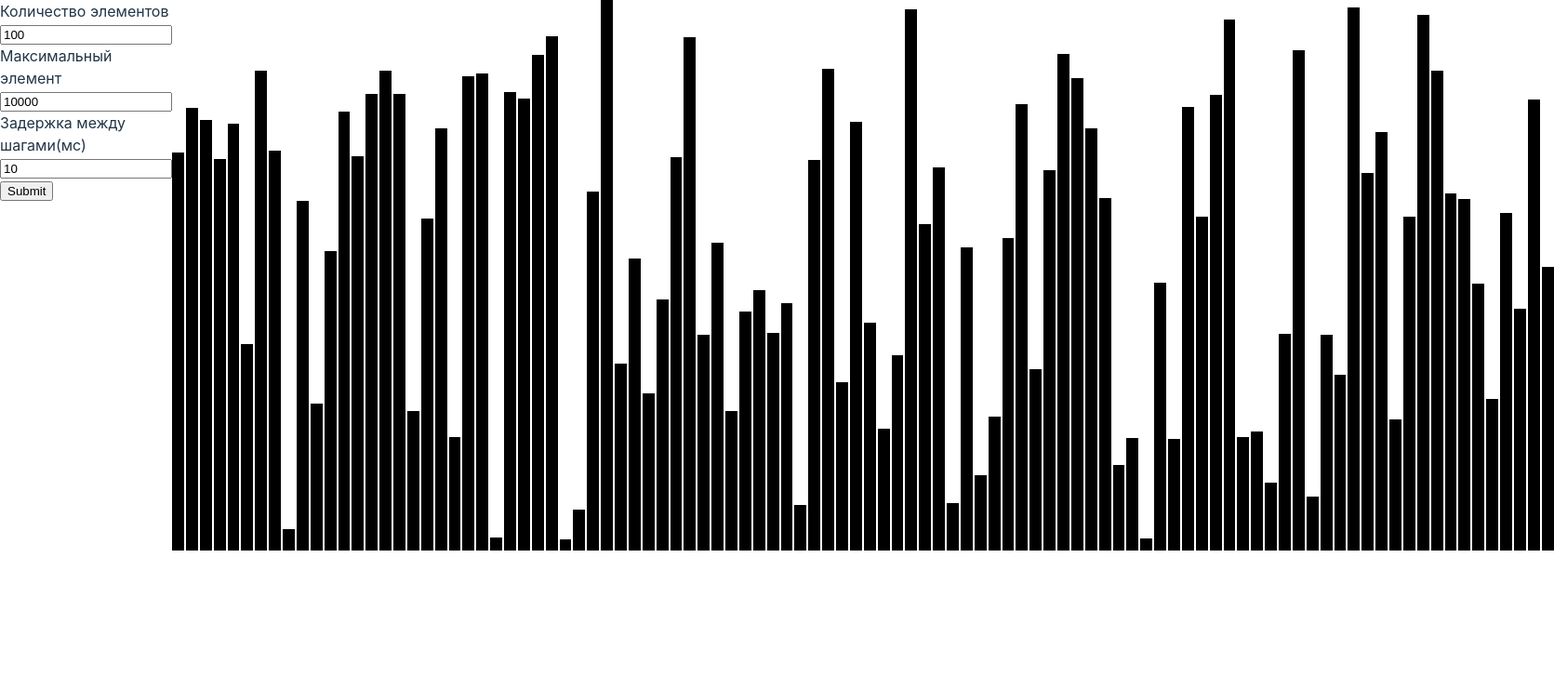
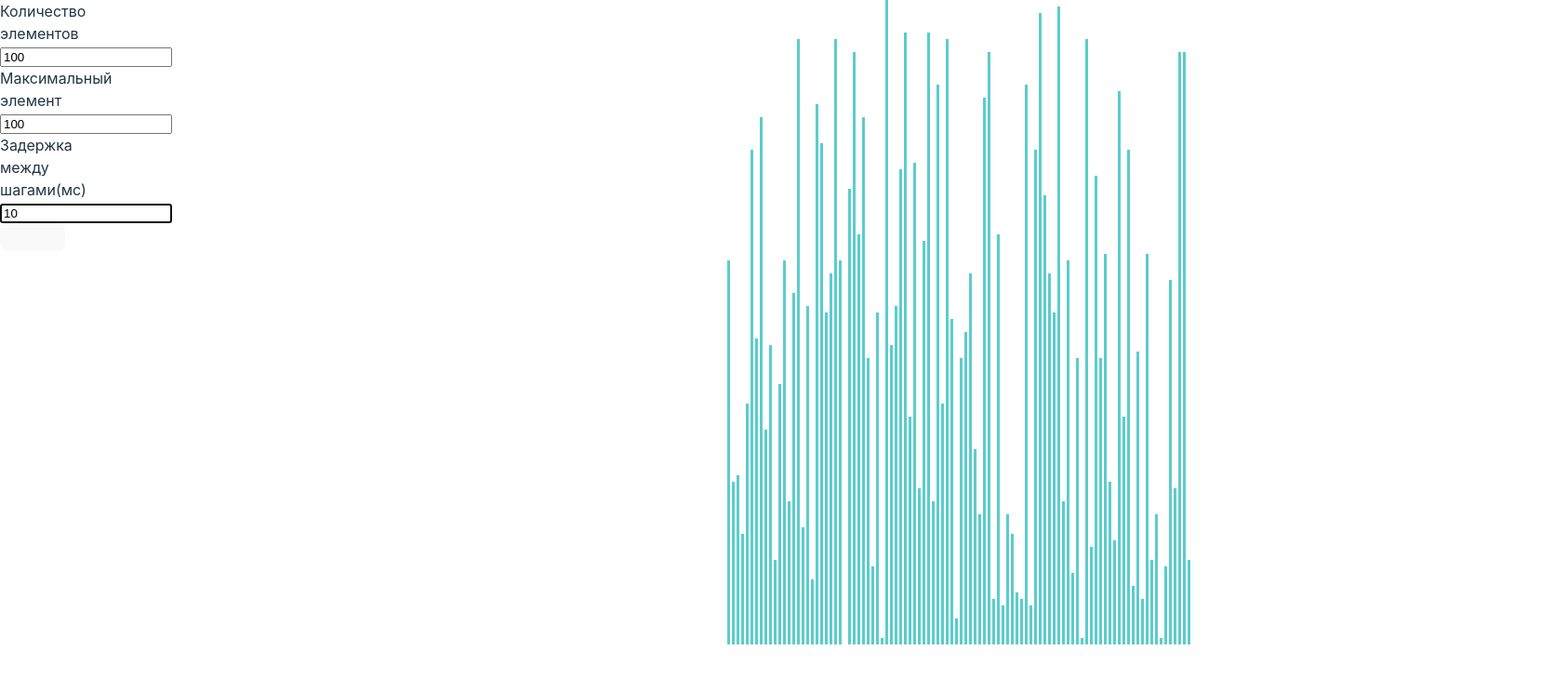
Before and after one commit to konstantinGirfanov/sortsVisual, a React (Vite) app in the folder reactproject1/: page / in a window 1280 px wide. Shown: the top 728 px of the page at 93% size, 1671 px wide, since content can reach past the window. Built offline with nearby package versions, Linux system fonts and the light colour scheme.

Commit message:
че то сделал да

```diff
--- a/reactproject1/package.json
+++ b/reactproject1/package.json
@@ -11,7 +11,8 @@
   },
   "dependencies": {
     "react": "^18.3.1",
-    "react-dom": "^18.3.1"
+    "react-dom": "^18.3.1",
+    "styled-components": "^6.1.13"
   },
   "devDependencies": {
     "@eslint/js": "^9.13.0",
--- a/reactproject1/src/Components/App.css
+++ b/reactproject1/src/Components/App.css
@@ -1,24 +1,9 @@
 body {
-    max-width: 100%;
+    width: 100%;
+    height: 100%;
 }
 
-.root {
-    display: flex;
-    justify-content: space-between;
+#root {
+    width: 100%;
+    height: 100%;
 }
-
-#controlPanel{
-    padding: 0 50px 0 0;
-}
-
-#controlPanel input {
-    margin: 20px;
-}
-
-.elements-сontainer {
-    display: flex;
-    align-items: end;
-    gap: 2px;
-    background-color: white;
-    min-width: 100%;
-}
--- a/reactproject1/src/Components/App.tsx
+++ b/reactproject1/src/Components/App.tsx
@@ -1,47 +1,68 @@
-//import * as React from 'react';
-import { useState } from 'react';
+/* eslint-disable @typescript-eslint/no-explicit-any */
+import { useRef, useState, useEffect } from 'react';
 import './App.css';
 import SortElements from './SortElements';
+import styled from 'styled-components';
+import MyInput from './MyInput';
 
+const Root = styled.div`
+        display: flex;
+        justify-content: space-between;
+        max-width: 100%;
+        height: 100%;
+    `
+const InputsContainer = styled.div`
+        display: block;
+        width: 10%;
+    `
+const SortButton = styled.button`
+        width: 70px;
+        height: 30px;
+    `
 
 function App() {
 
-    const [data] = useState({ count: 100, maxElement: 10000, delayMs: 10 });
+    const countInputElementRef = useRef(null);
+    const maxInputElementRef = useRef(null);
+    const delayInputElementRef = useRef(null);
+
+    const [elementsCount, setElementsCount] = useState('100');
+    const [maxRelativeElementSize, setMaxRelativeElementSize] = useState('100');
+    const [sortDelay, setSortDelay] = useState('10');
+
+    useEffect(() => {
+        countInputElementRef.current.focus();
+    }, [elementsCount]);
+
+    useEffect(() => {
+        maxInputElementRef.current.focus();
+    }, [maxRelativeElementSize]);
+
+    useEffect(() => {
+        delayInputElementRef.current.focus();
+    }, [sortDelay]);
+
+    const onClickHandler = () => {
+
+    }
 
     return (
-        <>
-            <div className="root">
-                <div className='input-container'>
-                    <form>
-                        <label>Количество элементов</label>
-                        <input
-                            type="text"
-                            value={data.count}
-                            id="elementsCount"
-                            onChange={(e) => { data.count = parseInt(e.target.value) }}></input>
-                        <label>Максимальный элемент</label>
-                        <input
-                            type="text"
-                            value={data.maxElement}
-                            id="maxElement"
-                            onChange={(e) => { data.maxElement = parseInt(e.target.value) }}></input>
-                        <label>Задержка между шагами(мс)</label>
-                        <input
-                            type="text"
-                            value={data.delayMs}
-                            id="delayBetweenSteps"
-                            onChange={(e) => { data.delayMs = parseInt(e.target.value) }}></input>
-                        <input type="submit"></input>
-                    </form>
-                </div >
+        <Root>
+            <InputsContainer>
+                <label>Количество элементов</label>
+                <MyInput value={elementsCount} setValue={setElementsCount} inputRef={countInputElementRef} maxCount={512} />
+                <label>Максимальный элемент</label>
+                <MyInput value={maxRelativeElementSize} setValue={setMaxRelativeElementSize} inputRef={maxInputElementRef} maxCount={null} />
+                <label>Задержка между шагами(мс)</label>
+                <MyInput value={sortDelay} setValue={setSortDelay} inputRef={delayInputElementRef} maxCount={null} />
+                <SortButton onClick={onClickHandler} />
+            </InputsContainer>
 
-                <SortElements
-                    count={data.count}
-                    maxElement={data.maxElement}
-                    delayMs={data.delayMs}>
-                </SortElements>
-            </div>
-        </>
+            <SortElements
+                count={parseInt(elementsCount)}
+                maxElement={parseInt(maxRelativeElementSize)}>
+            </SortElements>
+        </Root>
     );
 }
 
--- /dev/null
+++ b/reactproject1/src/Components/MyInput.tsx
@@ -0,0 +1,18 @@
+import styled from "styled-components";
+
+export default function MyInput({value, setValue, inputRef, maxCount}) {
+
+    const handleCount = (e: React.ChangeEvent<HTMLInputElement>) => {
+        let newValue = parseInt(e.target.value.replace(/\D/g, ''));
+        if (maxCount) {
+            newValue = Math.min(maxCount, newValue);
+        }
+        setValue(newValue.toString());
+    };
+
+    const Input = styled.input`
+    `
+    return (
+        <Input value={value} onChange={handleCount} ref={inputRef} />
+  );
+}
--- a/reactproject1/src/Components/SortElement.tsx
+++ b/reactproject1/src/Components/SortElement.tsx
@@ -1,4 +1,4 @@
-import { useState } from "react";
+import styled from "styled-components";
 
 type ElementInfo = {
     i: number;
@@ -7,21 +7,21 @@ type ElementInfo = {
     relativeMaxElementHeight: number;
     maxElementHeight: number;
     containerWidth: number;
+    color: string;
 }
+
+const Element = styled.span`
+`
 
 export default function SortElement(props: ElementInfo) {
 
-    const [element, setElementInfo] = useState({ info: props, color: 'black' });
-
     return (
-        <span
-            id={element.info.i.toString()}
+        <Element
             style={{
-                backgroundColor: element.color,
-                height: `${(element.info.value / element.info.relativeMaxElementHeight * element.info.maxElementHeight).toString()}px`,
-                width: `${element.info.containerWidth / element.info.count}px`
-            }
-            }>
-        </span>
+                backgroundColor: props.color,
+                height: `${(props.value / props.relativeMaxElementHeight * props.maxElementHeight).toString()}px`,
+                width: `${props.containerWidth / props.containerWidth + 2}px`
+            }}>
+        </Element>
     );
 }
--- a/reactproject1/src/Components/SortElements.tsx
+++ b/reactproject1/src/Components/SortElements.tsx
@@ -1,37 +1,51 @@
+import { useState, useEffect } from "react";
 import SortElement from "./SortElement";
+import {styled} from 'styled-components';
 
 type SortElementsProps = {
     count: number;
     maxElement: number;
-    delayMs: number;
 };
+
+const Elements = styled.div`
+    display: flex;
+    align-items: end;
+    gap: 2px;
+    background-color: white;
+    max-width: 100%;
+    height: 100%;
+    align-self: end;
+`;
 
 export default function SortElements(props: SortElementsProps) {
 
-    const getRandomValue = (min: number, max: number) => {
+    const [data, setData] = useState(
+        Array.from({ length: props.count }, () => { return getRandomValue(0, props.maxElement) })
+    );
+
+    useEffect(() => {
+        setData(Array.from({ length: props.count }, () => { return getRandomValue(0, props.maxElement) }));
+    }, [props]);
+
+    function getRandomValue (min: number, max: number) {
         return Math.floor(Math.random() * (Math.floor(max) - Math.ceil(min)) + Math.ceil(min))
-    }
-
-    const arr: { value: number, i: number }[] = [];
-    for (let i = 0; i < props.count; i++) {
-        arr.push({ value: getRandomValue(0, props.maxElement), i: i });
-    }
-
+    };
 
     const width = 1300;
     return (
-        <div className="elements-сontainer" style={{ width: `${width}px` }}>
-            {arr.map((e) => (
+        <Elements>
+            {data.map((value: number, i: number) => (
                 <SortElement
-                    key={e.i}
-                    i={e.i}
-                    value={e.value}
+                    key={i}
+                    i={i}
+                    value={value}
                     count={props.count}
                     relativeMaxElementHeight={props.maxElement}
-                    maxElementHeight={600}
-                    containerWidth={width}>
-                </SortElement>
+                    maxElementHeight={700}
+                    containerWidth={width}
+                    color={'#5CCCCC'}
+                />
             ))}
-        </div>
+        </Elements>
     );
 }
--- a/reactproject1/src/main.tsx
+++ b/reactproject1/src/main.tsx
@@ -1,10 +1,7 @@
-import { StrictMode } from 'react'
-import { createRoot } from 'react-dom/client'
-import './index.css'
-import App from './Components/App'
+import { createRoot } from 'react-dom/client';
+import './index.css';
+import App from './Components/App';
 
 createRoot(document.getElementById('root')!).render(
-    <StrictMode>
-        <App/>
-  </StrictMode>,
+    <App />
 )
```
Also changed, not shown: 1 other file (tests, documents, lock files or other folders).
